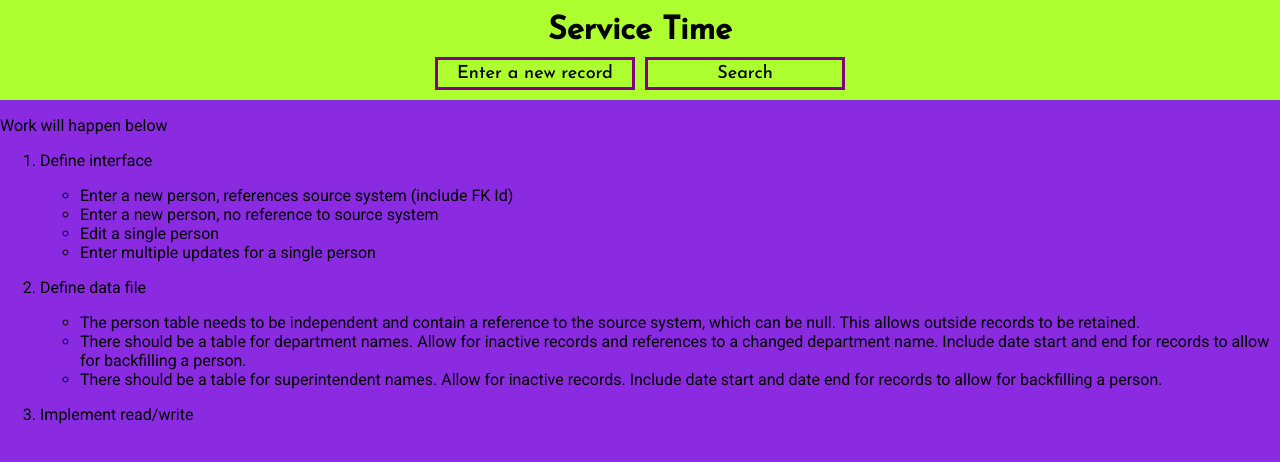
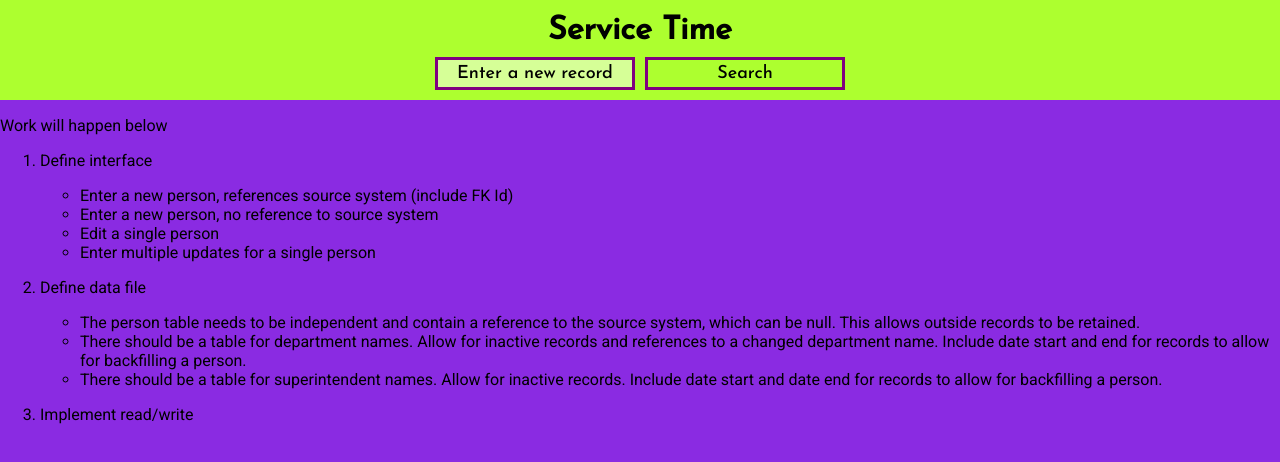
Before and after one commit to kristenkinnearohlmann/service-time, a website: page index.html in a window 1280 px wide. In both pictures the pointer is over the button "Enter a new record". Drawn offline with Linux system fonts and the light colour scheme.

Commit message:
Added button hover state

```diff
--- a/assets/styles.css
+++ b/assets/styles.css
@@ -35,3 +35,7 @@ button {
     padding: 0.25rem;
     width: 200px;
 }
+
+button:hover {
+    background-color: rgba(255,255,255,0.5);
+}
```
